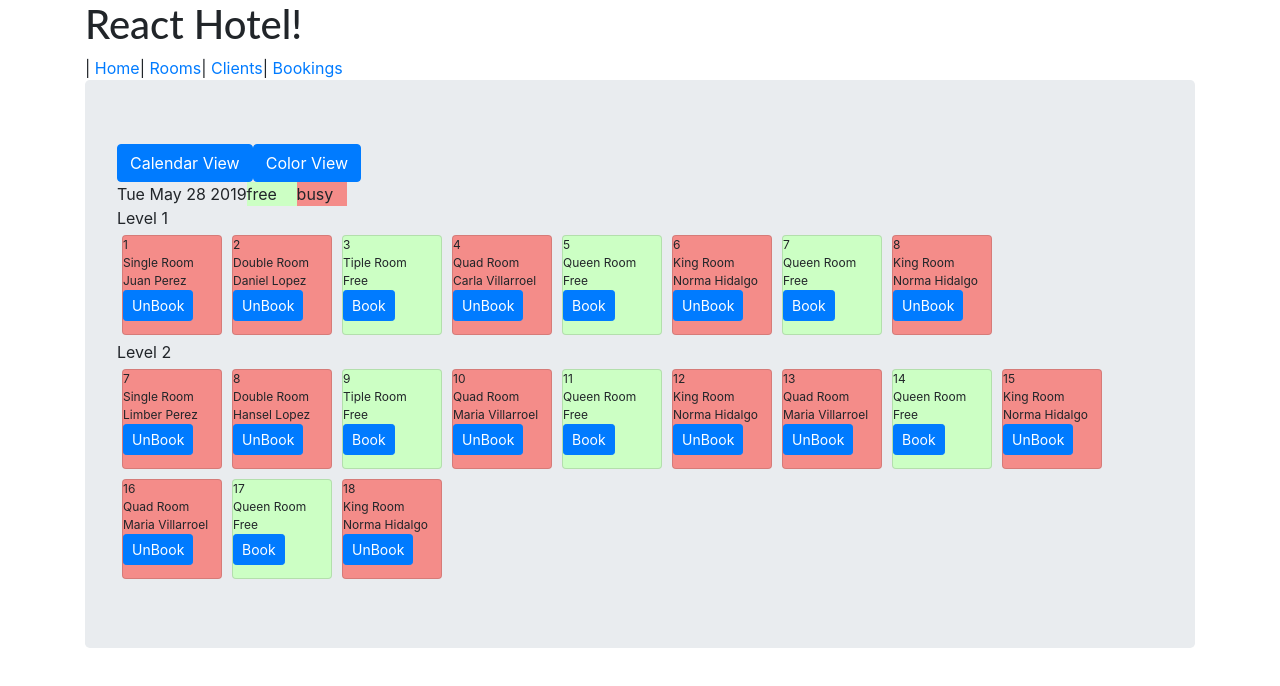
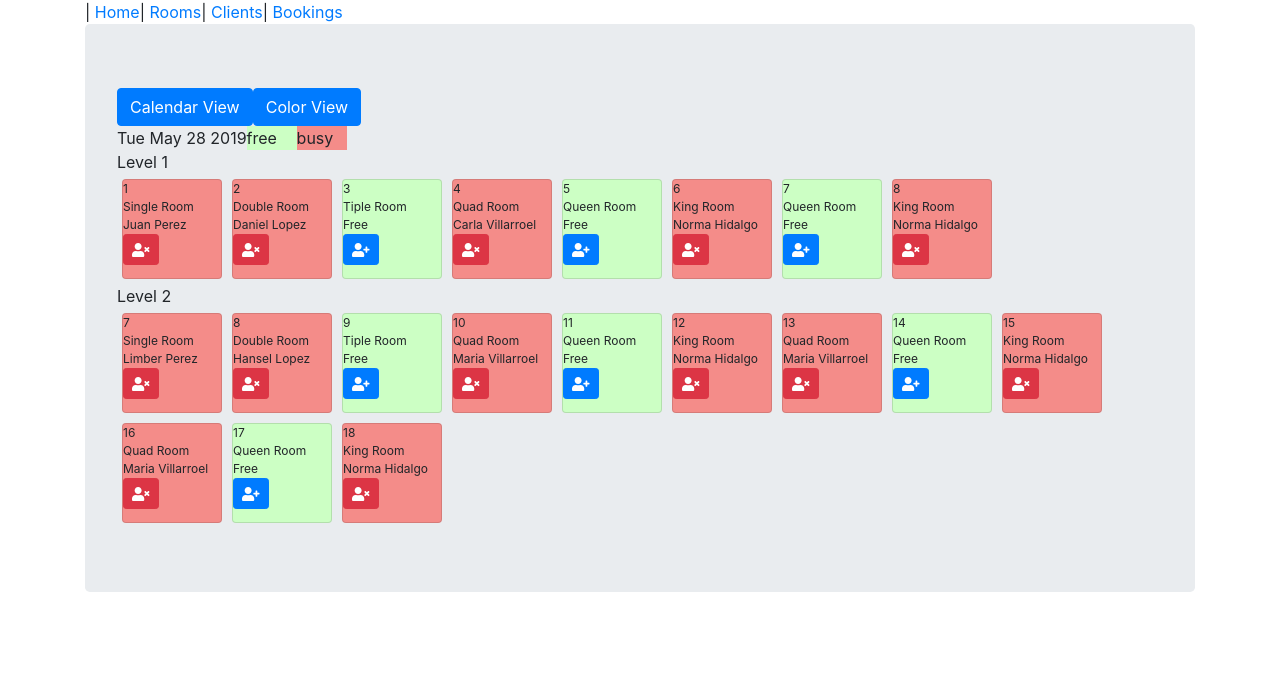
Before and after one commit to kapit4n/react-h, a React (Create React App) app: page /home in a window 1280 px wide. Shown: the top 686 px of the page. Built offline with nearby package versions, Linux system fonts and the light colour scheme.

Commit message:
Integrate with awesome icon and display icons on home page

```diff
--- a/package.json
+++ b/package.json
@@ -3,8 +3,13 @@
   "version": "0.0.0",
   "private": true,
   "dependencies": {
+    "@fortawesome/fontawesome-svg-core": "^1.2.18",
+    "@fortawesome/free-solid-svg-icons": "^5.8.2",
+    "@fortawesome/react-fontawesome": "^0.1.4",
     "bootstrap": "4.3.1",
+    "i": "^0.3.6",
     "jquery": "3.4.1",
+    "npm": "^6.9.0",
     "popper.js": "1.15.0",
     "react": "16.8.6",
     "react-app-polyfill": "^1.0.1",
--- a/src/Hello.js
+++ /dev/null
@@ -1,3 +0,0 @@
-import React from 'react';
-
-export default ({ name }) => <h1>{name}!</h1>;
--- a/src/comps/Home.jsx
+++ b/src/comps/Home.jsx
@@ -1,6 +1,7 @@
 import React, { useState } from "react";
 import RoomsService from "../services/RoomsService";
 import { Card, Button, Jumbotron } from "react-bootstrap";
+import { FontAwesomeIcon } from '@fortawesome/react-fontawesome'
 
 function RoomBox(props) {
   const isBusy = props.room.isBusy;
@@ -32,7 +33,7 @@ function RoomBox(props) {
         <div>
           {room.user}
           <br />
-          <Button size="sm">UnBook</Button>
+          <Button size="sm" variant="danger"><FontAwesomeIcon icon="user-times" /></Button>
         </div>
       </Card>
     );
@@ -44,7 +45,7 @@ function RoomBox(props) {
         <div>
           Free
           <br />
-          <Button size="sm">Book</Button>
+          <Button size="sm"><FontAwesomeIcon icon="user-plus" /></Button>
         </div>
       </Card>
     );
--- a/src/index.jsx
+++ b/src/index.jsx
@@ -1,12 +1,15 @@
 import React, { Component } from 'react';
-import { render } from 'react-dom';
-import Hello from './Hello';
 import './style.css';
+
+import { library } from '@fortawesome/fontawesome-svg-core'
+import { FontAwesomeIcon } from '@fortawesome/react-fontawesome'
+import { faUserTimes } from '@fortawesome/free-solid-svg-icons'
+import { faUserPlus } from '@fortawesome/free-solid-svg-icons'
+
 
 import 'bootstrap/dist/css/bootstrap.min.css';
 import ReactDOM from 'react-dom'
 import { Route, Link, BrowserRouter as Router } from 'react-router-dom'
-import { Table } from 'react-bootstrap';
 
 import RoomView from './comps/rooms/RoomView';
 import RoomList from './comps/rooms/RoomList';
@@ -26,6 +29,8 @@ import BookingEdit from './comps/bookings/BookingEdit';
 import Home from './comps/Home';
 import * as serviceWorker from './serviceWorker';
 
+library.add(faUserTimes)
+library.add(faUserPlus)
 class App extends Component {
   constructor() {
     super();
@@ -37,7 +42,6 @@ class App extends Component {
   render() {
     return (
       <div>
-        <Hello name={this.state.name} />
         | <Link to="/home">Home</Link>
         | <Link to="/rooms">Rooms</Link>
         | <Link to="/clients">Clients</Link>
```
